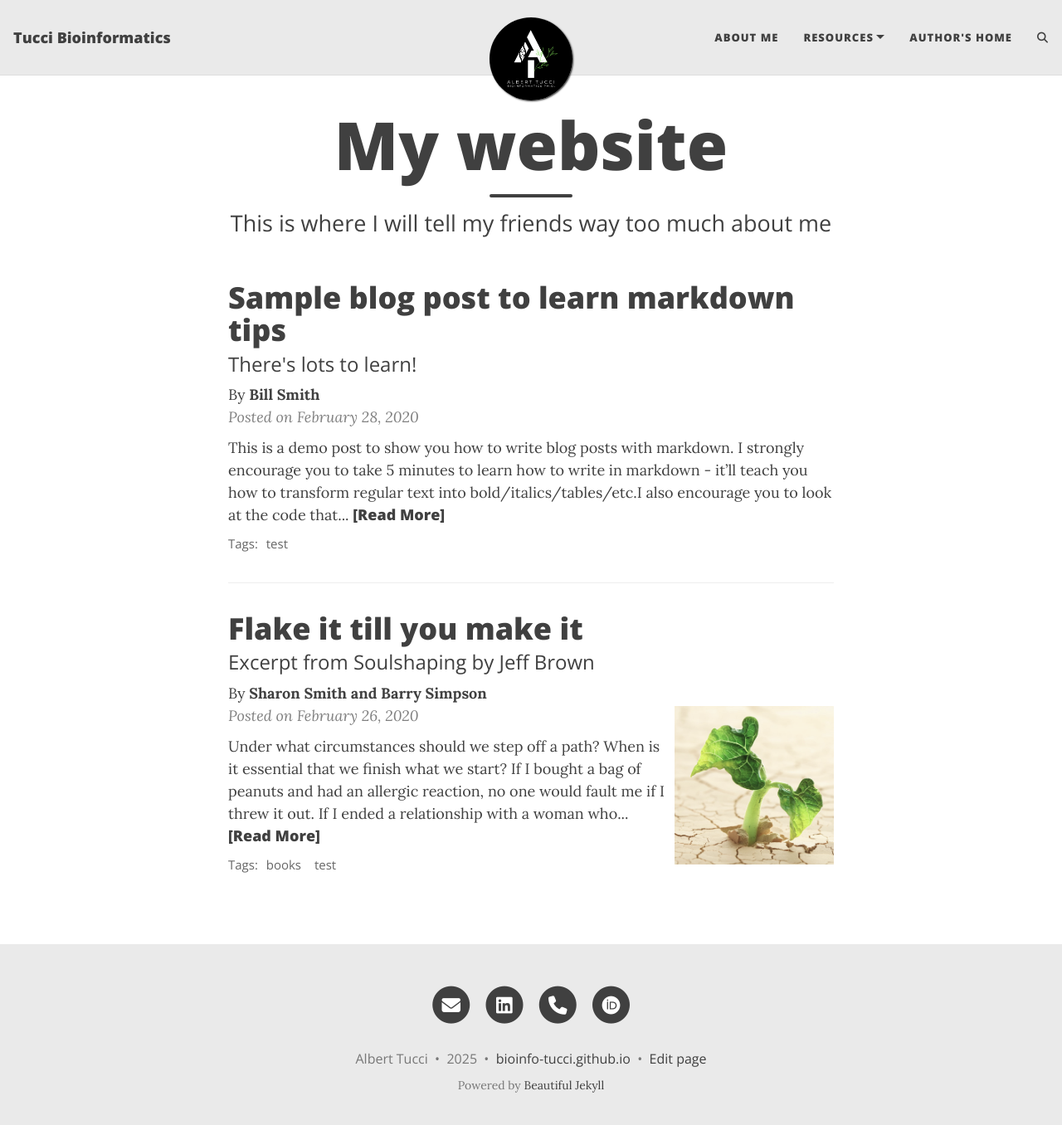
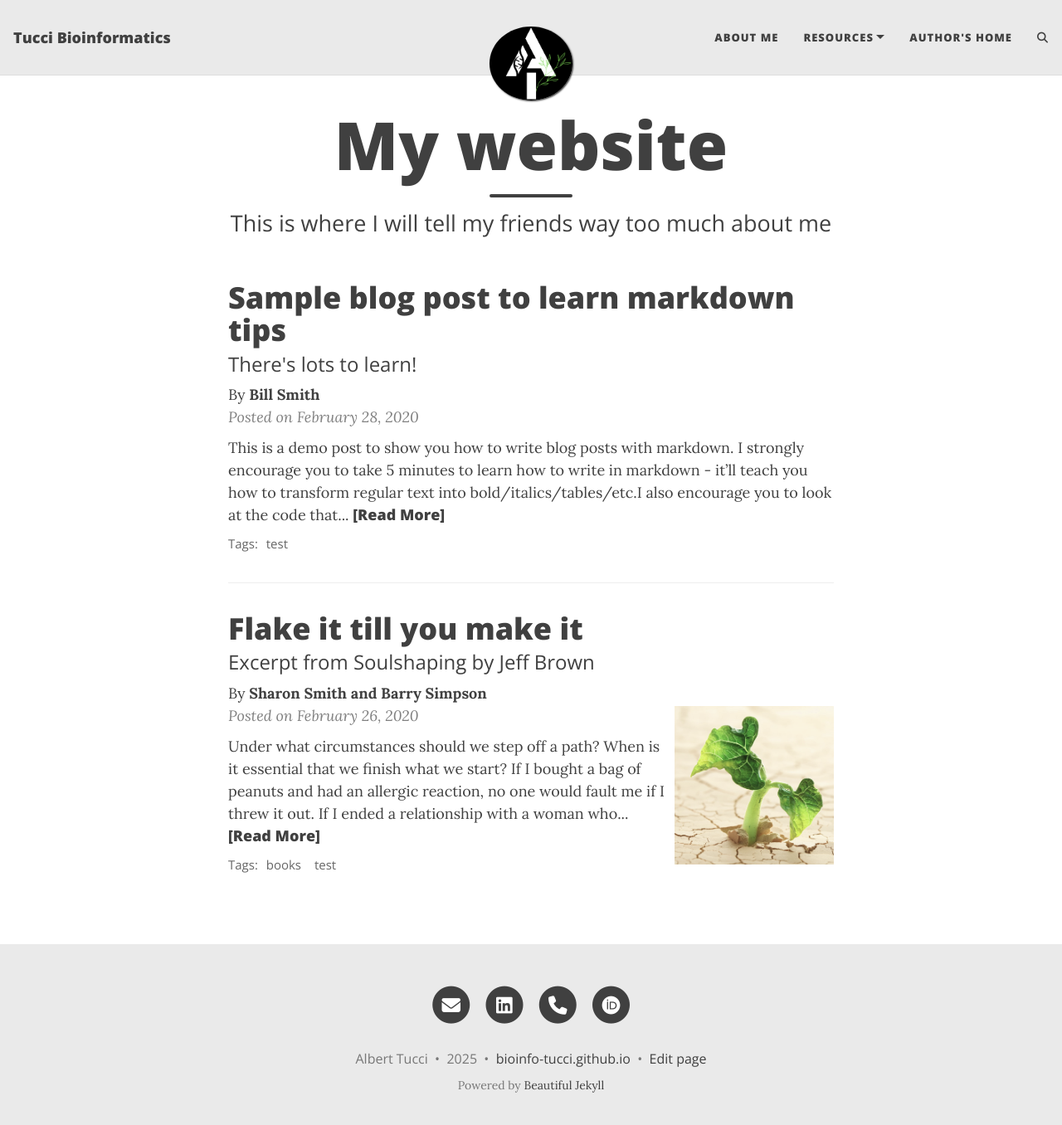
Before and after one commit to bioinfo-tucci/bioinfo-tucci.github.io, a Jekyll site: the page built from index.html, in a window 1280 px wide and 1369 px high. Shown: the top 1356 px of the window at 83% size. Built offline with Jekyll 4.4.1, drawn with Linux system fonts in a browser that asks for light colours; the list of posts is cut into pages by our own code; comment, search, counter and statistics services are not loaded.

Commit message:
update logo

```diff
--- a/_config.yml
+++ b/_config.yml
@@ -32,7 +32,7 @@ navbar-links:
 
 # Image to show in the navigation bar - works best with a square image
 # Remove this parameter if you don't want an image in the navbar
-avatar: "/assets/img/Black_AT2.png"
+avatar: "/assets/img/Black_AT2_short.png"
 
 # By default, the image is cut into a circle. You can disable this behaviour by setting 'round-avatar: false'
 round-avatar: true
```
Also changed, not shown: assets/img/Black_AT2_short.png (added).
